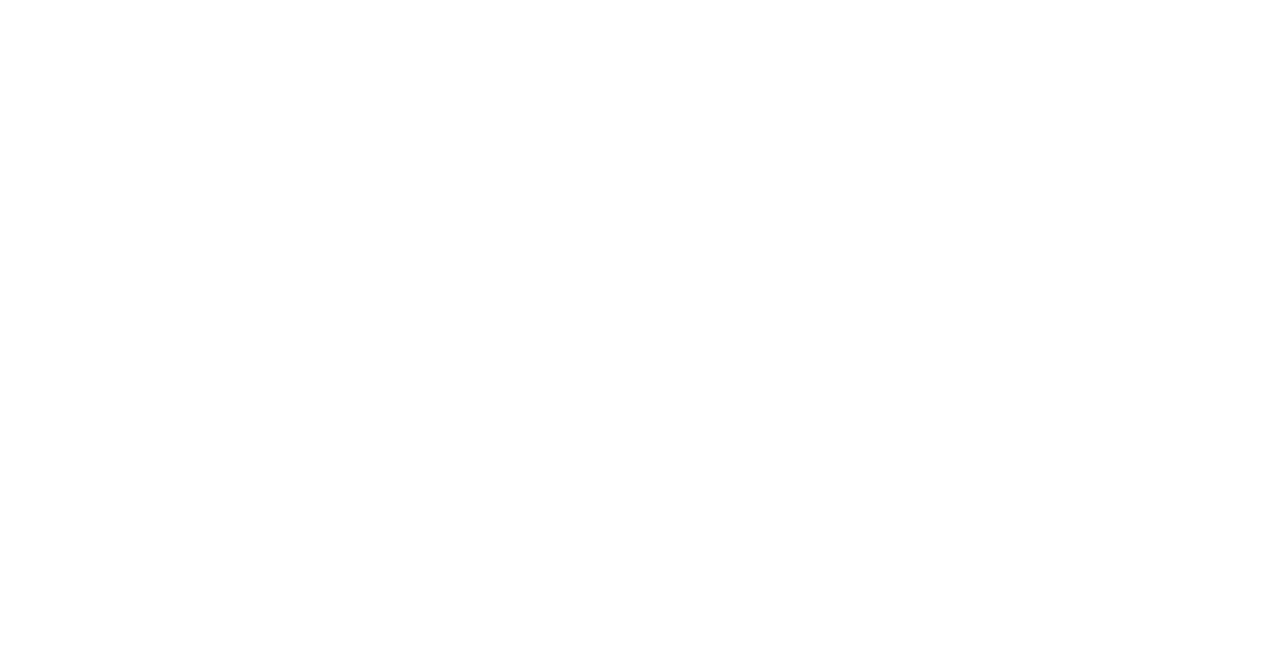
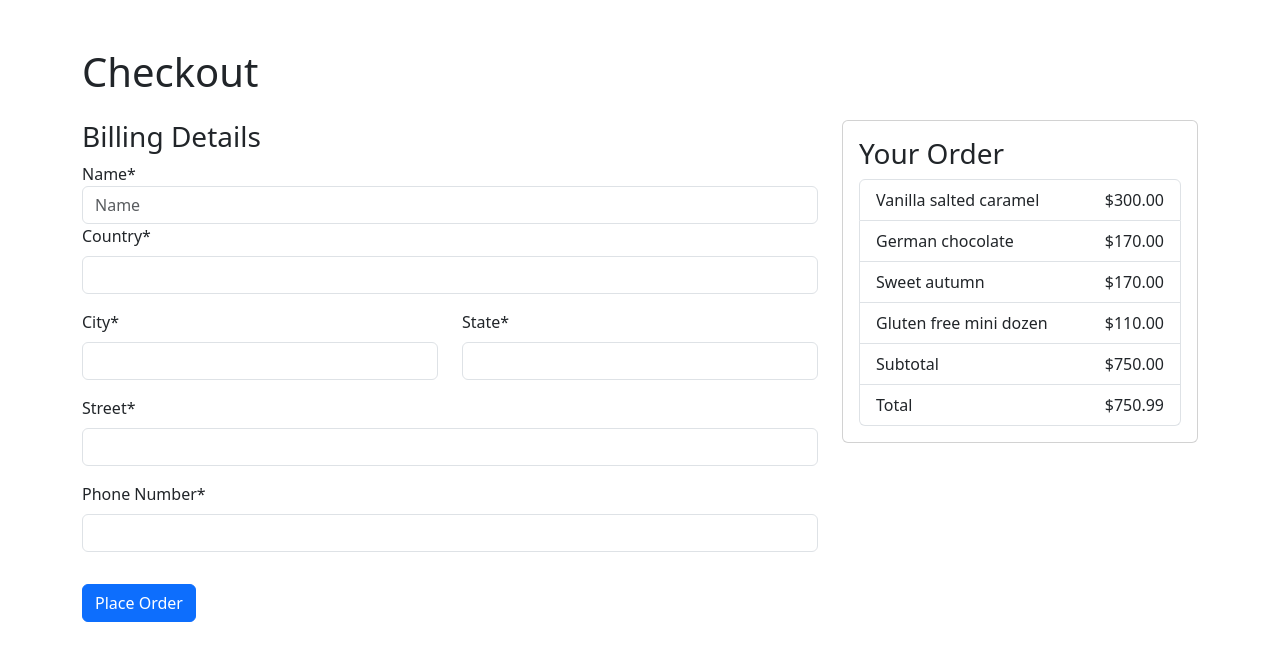
Before and after one commit to NadaAlnajdi/Dessert_Shop_Project, an Angular app in the folder client/: page /checkout in a window 1280 px wide. Before the commit this address led to /. Shown: the top 660 px of the page. Built offline with nearby package versions, Linux system fonts and the light colour scheme.

Commit message:
"add checkout component and handle routes"

```diff
--- a/client/src/app/app.component.ts
+++ b/client/src/app/app.component.ts
@@ -1,11 +1,11 @@
+import { CommonModule } from '@angular/common';
 import { Component } from '@angular/core';
 import { RouterOutlet } from '@angular/router';
-import { WishlistComponent } from './components/wishlist/wishlist.component';
 
 @Component({
   selector: 'app-root',
   standalone: true,
-  imports: [RouterOutlet,WishlistComponent],
+  imports: [RouterOutlet,CommonModule],
   templateUrl: './app.component.html',
   styleUrl: './app.component.css'
 })
--- /dev/null
+++ b/client/src/app/components/checkout/checkout.component.html
@@ -0,0 +1,94 @@
+<div class="container">
+    <h1 class="mt-5">Checkout</h1>
+    <div class="row mt-4">
+      <div class="col-md-8">
+        <h3>Billing Details</h3>
+        <form [formGroup]="checkoutForm" (ngSubmit)="onSubmit()">
+            <div class="row">
+              <div class="col">
+                <div class="form-group">
+                  <label for="name">Name*</label>
+                  <input type="text" class="form-control" id="name" formControlName="name" placeholder="Name">
+                </div>
+              </div>
+            </div>
+            <div formGroupName="address">
+                <div class="mb-3">
+                  <label for="country" class="form-label">Country*</label>
+                  <input type="text" id="country" class="form-control" formControlName="country">
+                  <div *ngIf="checkoutForm.get('address.country')?.invalid && checkoutForm.get('address.country')?.touched" class="text-danger">
+                    Country is required
+                  </div>
+                </div>
+                <div class="row mb-3">
+                  <div class="col">
+                    <label for="city" class="form-label">City*</label>
+                    <input type="text" id="city" class="form-control" formControlName="city">
+                    <div *ngIf="checkoutForm.get('address.city')?.invalid && checkoutForm.get('address.city')?.touched" class="text-danger">
+                      City is required
+                    </div>
+                  </div>
+                  <div class="col">
+                    <label for="state" class="form-label">State*</label>
+                    <input type="text" id="state" class="form-control" formControlName="state">
+                    <div *ngIf="checkoutForm.get('address.state')?.invalid && checkoutForm.get('address.state')?.touched" class="text-danger">
+                      State is required
+                    </div>
+                  </div>
+                </div>
+                <div class="mb-3">
+                  <label for="street" class="form-label">Street*</label>
+                  <input type="text" id="street" class="form-control" formControlName="street">
+                  <div *ngIf="checkoutForm.get('address.street')?.invalid && checkoutForm.get('address.street')?.touched" class="text-danger">
+                    Street is required
+                  </div>
+                </div>
+                <div class="mb-3">
+                  <label for="phoneNumber" class="form-label">Phone Number*</label>
+                  <input type="text" id="phoneNumber" class="form-control" formControlName="phoneNumber">
+                  <div *ngIf="checkoutForm.get('address.phoneNumber')?.invalid && checkoutForm.get('address.phoneNumber')?.touched" class="text-danger">
+                    Phone Number is required and should contain only numbers
+                  </div>
+                </div>
+              </div>
+
+            <button type="submit" class="btn btn-primary mt-3">Place Order</button>
+          </form>
+
+
+      </div>
+      <div class="col-md-4">
+        <div class="card">
+          <div class="card-body">
+            <h3>Your Order</h3>
+            <ul class="list-group">
+              <li class="list-group-item d-flex justify-content-between align-items-center">
+                Vanilla salted caramel
+                <span>$300.00</span>
+              </li>
+              <li class="list-group-item d-flex justify-content-between align-items-center">
+                German chocolate
+                <span>$170.00</span>
+              </li>
+              <li class="list-group-item d-flex justify-content-between align-items-center">
+                Sweet autumn
+                <span>$170.00</span>
+              </li>
+              <li class="list-group-item d-flex justify-content-between align-items-center">
+                Gluten free mini dozen
+                <span>$110.00</span>
+              </li>
+              <li class="list-group-item d-flex justify-content-between align-items-center font-weight-bold">
+                Subtotal
+                <span>$750.00</span>
+              </li>
+              <li class="list-group-item d-flex justify-content-between align-items-center font-weight-bold">
+                Total
+                <span>$750.99</span>
+              </li>
+            </ul>
+          </div>
+        </div>
+      </div>
+    </div>
+  </div>
--- /dev/null
+++ b/client/src/app/components/checkout/checkout.component.ts
@@ -0,0 +1,41 @@
+import { CommonModule } from '@angular/common';
+import { Component, OnInit } from '@angular/core';
+import { FormBuilder, FormGroup, ReactiveFormsModule, Validators } from '@angular/forms';
+import { Router } from '@angular/router';
+
+@Component({
+  selector: 'app-checkout',
+  standalone: true,
+  imports: [ReactiveFormsModule,CommonModule],
+  templateUrl: './checkout.component.html',
+  styleUrl: './checkout.component.css'
+})
+
+
+export class CheckoutComponent implements OnInit {
+  checkoutForm!: FormGroup;
+
+  constructor(private fb: FormBuilder, private router: Router) {}
+
+  ngOnInit(): void {
+    this.checkoutForm = this.fb.group({
+      name: ['', Validators.required],
+      address: this.fb.group({
+        country: ['', Validators.required],
+        city: ['', Validators.required],
+        state: ['', Validators.required],
+        street: ['', Validators.required],
+        phoneNumber: ['', [Validators.required, Validators.pattern('^[0-9]+$')]]
+      })
+    });
+  }
+
+  onSubmit(): void {
+    if (this.checkoutForm.valid) {
+      // Handle the form submission
+      console.log('Form Submitted', this.checkoutForm.value);
+      // Redirect to a confirmation page or handle the logic as needed
+      this.router.navigate(['/confirmation']);
+    }
+  }
+}
--- /dev/null
+++ b/client/src/app/components/home/home.component.html
@@ -0,0 +1 @@
+<p>home works!</p>
--- a/client/src/app/components/wishlist/wishlist.component.html
+++ b/client/src/app/components/wishlist/wishlist.component.html
@@ -2,7 +2,7 @@
     <div class="d-flex justify-content-between align-items-center">
         <h1>Wishlist</h1>
         <div>
-            <a href="" class="btn btn-danger">Home</a>
+            <a href="" >Home</a>
             |
             <a href="">Wishlist</a>
 
```
Also changed, not shown: client/src/app/app.routes.ts (+8 -1 lines), client/src/app/components/home/home.component.ts (added, +12 -0 lines), client/src/app/components/checkout/checkout.component.css (added), client/src/app/components/home/home.component.css (added), 2 other files (tests, documents, lock files or other folders).
